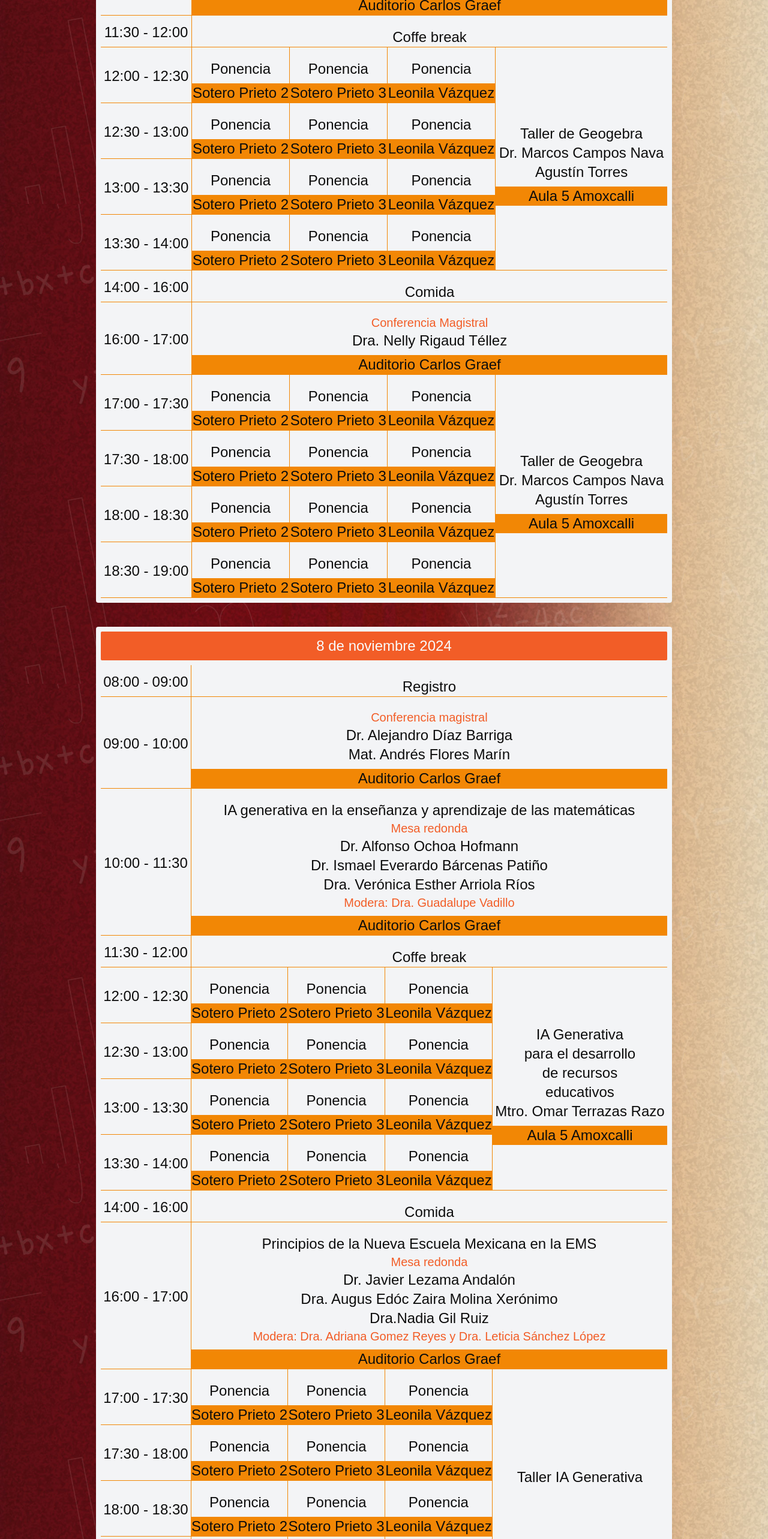
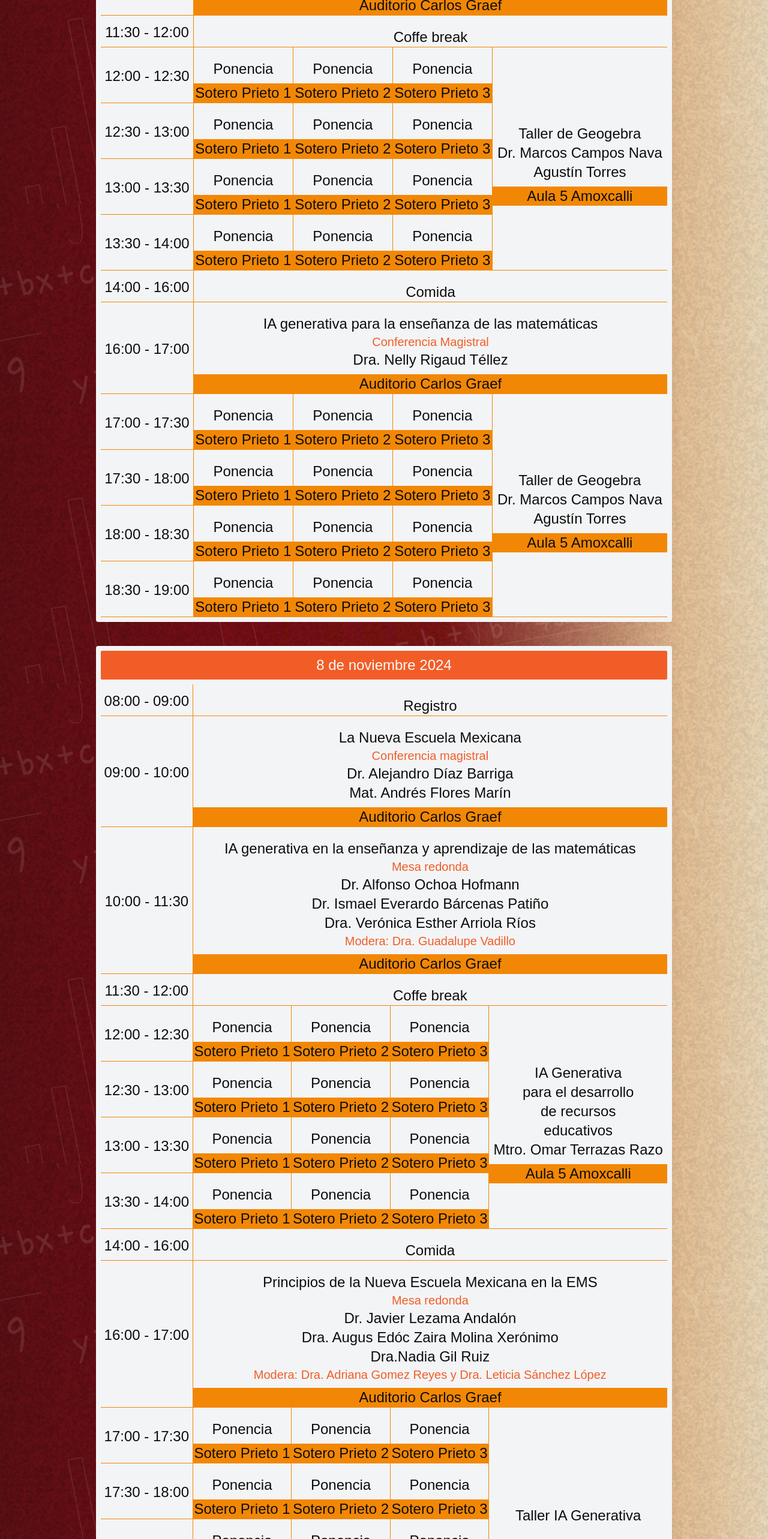
Before and after one commit to bunam-mx/matematicas-otono, a React (Vite) app: page / in a window 1280 px wide. Shown: the part 2060-4626 px from the top of the page at 60% size. Built offline with nearby package versions, Linux system fonts and the light colour scheme; a web font is replaced by a local one.

Commit message:
Cambio de salas de ponencias

```diff
--- a/Components/ScheduleBlock/November7th.jsx
+++ b/Components/ScheduleBlock/November7th.jsx
@@ -79,15 +79,15 @@ function November7th() {
             <td>12:00 - 12:30</td>
             <td>
               <h4>Ponencia</h4>
+              <p className="schedule__item__venue">Sotero Prieto 1</p>
+            </td>
+            <td>
+              <h4>Ponencia</h4>
               <p className="schedule__item__venue">Sotero Prieto 2</p>
             </td>
             <td>
               <h4>Ponencia</h4>
               <p className="schedule__item__venue">Sotero Prieto 3</p>
-            </td>
-            <td>
-              <h4>Ponencia</h4>
-              <p className="schedule__item__venue">Leonila Vázquez</p>
             </td>
             <td rowSpan="4">
               <h4>Taller de Geogebra</h4>
@@ -102,19 +102,8 @@ function November7th() {
             <td>12:30 - 13:00</td>
             <td>
               <h4>Ponencia</h4>
-              <p className="schedule__item__venue">Sotero Prieto 2</p>
+              <p className="schedule__item__venue">Sotero Prieto 1</p>
             </td>
-            <td>
-              <h4>Ponencia</h4>
-              <p className="schedule__item__venue">Sotero Prieto 3</p>
-            </td>
-            <td>
-              <h4>Ponencia</h4>
-              <p className="schedule__item__venue">Leonila Vázquez</p>
-            </td>
-          </tr>
-          <tr>
-            <td>13:00 - 13:30</td>
             <td>
               <h4>Ponencia</h4>
               <p className="schedule__item__venue">Sotero Prieto 2</p>
@@ -123,13 +112,13 @@ function November7th() {
               <h4>Ponencia</h4>
               <p className="schedule__item__venue">Sotero Prieto 3</p>
             </td>
+          </tr>
+          <tr>
+            <td>13:00 - 13:30</td>
             <td>
               <h4>Ponencia</h4>
-              <p className="schedule__item__venue">Leonila Vázquez</p>
+              <p className="schedule__item__venue">Sotero Prieto 1</p>
             </td>
-          </tr>
-          <tr>
-            <td>13:30 - 14:00</td>
             <td>
               <h4>Ponencia</h4>
               <p className="schedule__item__venue">Sotero Prieto 2</p>
@@ -138,9 +127,20 @@ function November7th() {
               <h4>Ponencia</h4>
               <p className="schedule__item__venue">Sotero Prieto 3</p>
             </td>
+          </tr>
+          <tr>
+            <td>13:30 - 14:00</td>
             <td>
               <h4>Ponencia</h4>
-              <p className="schedule__item__venue">Leonila Vázquez</p>
+              <p className="schedule__item__venue">Sotero Prieto 1</p>
+            </td>
+            <td>
+              <h4>Ponencia</h4>
+              <p className="schedule__item__venue">Sotero Prieto 2</p>
+            </td>
+            <td>
+              <h4>Ponencia</h4>
+              <p className="schedule__item__venue">Sotero Prieto 3</p>
             </td>
           </tr>
           <tr>
@@ -152,7 +152,7 @@ function November7th() {
           <tr>
             <td>16:00 - 17:00</td>
             <td colSpan="4">
-              <h4></h4>
+              <h4>IA generativa para la enseñanza de las matemáticas</h4>
               <h5>Conferencia Magistral</h5>
               <p>Dra. Nelly Rigaud Téllez</p>
               <p className="schedule__item__venue">Auditorio Carlos Graef</p>
@@ -162,15 +162,15 @@ function November7th() {
             <td>17:00 - 17:30</td>
             <td>
               <h4>Ponencia</h4>
+              <p className="schedule__item__venue">Sotero Prieto 1</p>
+            </td>
+            <td>
+              <h4>Ponencia</h4>
               <p className="schedule__item__venue">Sotero Prieto 2</p>
             </td>
             <td>
               <h4>Ponencia</h4>
               <p className="schedule__item__venue">Sotero Prieto 3</p>
-            </td>
-            <td>
-              <h4>Ponencia</h4>
-              <p className="schedule__item__venue">Leonila Vázquez</p>
             </td>
             <td rowSpan="4">
               <h4>Taller de Geogebra</h4>
@@ -185,19 +185,8 @@ function November7th() {
             <td>17:30 - 18:00</td>
             <td>
               <h4>Ponencia</h4>
-              <p className="schedule__item__venue">Sotero Prieto 2</p>
+              <p className="schedule__item__venue">Sotero Prieto 1</p>
             </td>
-            <td>
-              <h4>Ponencia</h4>
-              <p className="schedule__item__venue">Sotero Prieto 3</p>
-            </td>
-            <td>
-              <h4>Ponencia</h4>
-              <p className="schedule__item__venue">Leonila Vázquez</p>
-            </td>
-          </tr>
-          <tr>
-            <td>18:00 - 18:30</td>
             <td>
               <h4>Ponencia</h4>
               <p className="schedule__item__venue">Sotero Prieto 2</p>
@@ -206,13 +195,13 @@ function November7th() {
               <h4>Ponencia</h4>
               <p className="schedule__item__venue">Sotero Prieto 3</p>
             </td>
+          </tr>
+          <tr>
+            <td>18:00 - 18:30</td>
             <td>
               <h4>Ponencia</h4>
-              <p className="schedule__item__venue">Leonila Vázquez</p>
+              <p className="schedule__item__venue">Sotero Prieto 1</p>
             </td>
-          </tr>
-          <tr>
-            <td>18:30 - 19:00</td>
             <td>
               <h4>Ponencia</h4>
               <p className="schedule__item__venue">Sotero Prieto 2</p>
@@ -221,9 +210,20 @@ function November7th() {
               <h4>Ponencia</h4>
               <p className="schedule__item__venue">Sotero Prieto 3</p>
             </td>
+          </tr>
+          <tr>
+            <td>18:30 - 19:00</td>
             <td>
               <h4>Ponencia</h4>
-              <p className="schedule__item__venue">Leonila Vázquez</p>
+              <p className="schedule__item__venue">Sotero Prieto 1</p>
+            </td>
+            <td>
+              <h4>Ponencia</h4>
+              <p className="schedule__item__venue">Sotero Prieto 2</p>
+            </td>
+            <td>
+              <h4>Ponencia</h4>
+              <p className="schedule__item__venue">Sotero Prieto 3</p>
             </td>
           </tr>
         </tbody>
--- a/Components/ScheduleBlock/November8th.jsx
+++ b/Components/ScheduleBlock/November8th.jsx
@@ -15,7 +15,7 @@ function November8th() {
           <tr>
             <td>09:00 - 10:00</td>
             <td colSpan="4">
-              <h4></h4>
+              <h4>La Nueva Escuela Mexicana</h4>
               <h5>Conferencia magistral</h5>
               <ul>
                 <li>Dr. Alejandro Díaz Barriga</li>
@@ -48,15 +48,15 @@ function November8th() {
             <td>12:00 - 12:30</td>
             <td>
               <h4>Ponencia</h4>
+              <p className="schedule__item__venue">Sotero Prieto 1</p>
+            </td>
+            <td>
+              <h4>Ponencia</h4>
               <p className="schedule__item__venue">Sotero Prieto 2</p>
             </td>
             <td>
               <h4>Ponencia</h4>
               <p className="schedule__item__venue">Sotero Prieto 3</p>
-            </td>
-            <td>
-              <h4>Ponencia</h4>
-              <p className="schedule__item__venue">Leonila Vázquez</p>
             </td>
             <td rowSpan="4">
               <h4>IA Generativa<br/>para el desarrollo<br/>de recursos<br/>educativos</h4>
@@ -70,19 +70,8 @@ function November8th() {
             <td>12:30 - 13:00</td>
             <td>
               <h4>Ponencia</h4>
-              <p className="schedule__item__venue">Sotero Prieto 2</p>
+              <p className="schedule__item__venue">Sotero Prieto 1</p>
             </td>
-            <td>
-              <h4>Ponencia</h4>
-              <p className="schedule__item__venue">Sotero Prieto 3</p>
-            </td>
-            <td>
-              <h4>Ponencia</h4>
-              <p className="schedule__item__venue">Leonila Vázquez</p>
-            </td>
-          </tr>
-          <tr>
-            <td>13:00 - 13:30</td>
             <td>
               <h4>Ponencia</h4>
               <p className="schedule__item__venue">Sotero Prieto 2</p>
@@ -91,13 +80,13 @@ function November8th() {
               <h4>Ponencia</h4>
               <p className="schedule__item__venue">Sotero Prieto 3</p>
             </td>
+          </tr>
+          <tr>
+            <td>13:00 - 13:30</td>
             <td>
               <h4>Ponencia</h4>
-              <p className="schedule__item__venue">Leonila Vázquez</p>
+              <p className="schedule__item__venue">Sotero Prieto 1</p>
             </td>
-          </tr>
-          <tr>
-            <td>13:30 - 14:00</td>
             <td>
               <h4>Ponencia</h4>
               <p className="schedule__item__venue">Sotero Prieto 2</p>
@@ -106,9 +95,20 @@ function November8th() {
               <h4>Ponencia</h4>
               <p className="schedule__item__venue">Sotero Prieto 3</p>
             </td>
+          </tr>
+          <tr>
+            <td>13:30 - 14:00</td>
             <td>
               <h4>Ponencia</h4>
-              <p className="schedule__item__venue">Leonila Vázquez</p>
+              <p className="schedule__item__venue">Sotero Prieto 1</p>
+            </td>
+            <td>
+              <h4>Ponencia</h4>
+              <p className="schedule__item__venue">Sotero Prieto 2</p>
+            </td>
+            <td>
+              <h4>Ponencia</h4>
+              <p className="schedule__item__venue">Sotero Prieto 3</p>
             </td>
           </tr>
           <tr>
@@ -136,15 +136,15 @@ function November8th() {
             <td>17:00 - 17:30</td>
             <td>
               <h4>Ponencia</h4>
+              <p className="schedule__item__venue">Sotero Prieto 1</p>
+            </td>
+            <td>
+              <h4>Ponencia</h4>
               <p className="schedule__item__venue">Sotero Prieto 2</p>
             </td>
             <td>
               <h4>Ponencia</h4>
               <p className="schedule__item__venue">Sotero Prieto 3</p>
-            </td>
-            <td>
-              <h4>Ponencia</h4>
-              <p className="schedule__item__venue">Leonila Vázquez</p>
             </td>
             <td rowSpan="4">
               <h4>Taller IA Generativa</h4>
@@ -155,19 +155,8 @@ function November8th() {
             <td>17:30 - 18:00</td>
             <td>
               <h4>Ponencia</h4>
-              <p className="schedule__item__venue">Sotero Prieto 2</p>
+              <p className="schedule__item__venue">Sotero Prieto 1</p>
             </td>
-            <td>
-              <h4>Ponencia</h4>
-              <p className="schedule__item__venue">Sotero Prieto 3</p>
-            </td>
-            <td>
-              <h4>Ponencia</h4>
-              <p className="schedule__item__venue">Leonila Vázquez</p>
-            </td>
-          </tr>
-          <tr>
-            <td>18:00 - 18:30</td>
             <td>
               <h4>Ponencia</h4>
               <p className="schedule__item__venue">Sotero Prieto 2</p>
@@ -176,13 +165,13 @@ function November8th() {
               <h4>Ponencia</h4>
               <p className="schedule__item__venue">Sotero Prieto 3</p>
             </td>
+          </tr>
+          <tr>
+            <td>18:00 - 18:30</td>
             <td>
               <h4>Ponencia</h4>
-              <p className="schedule__item__venue">Leonila Vázquez</p>
+              <p className="schedule__item__venue">Sotero Prieto 1</p>
             </td>
-          </tr>
-          <tr>
-            <td>18:30 - 19:00</td>
             <td>
               <h4>Ponencia</h4>
               <p className="schedule__item__venue">Sotero Prieto 2</p>
@@ -191,9 +180,20 @@ function November8th() {
               <h4>Ponencia</h4>
               <p className="schedule__item__venue">Sotero Prieto 3</p>
             </td>
+          </tr>
+          <tr>
+            <td>18:30 - 19:00</td>
             <td>
               <h4>Ponencia</h4>
-              <p className="schedule__item__venue">Leonila Vázquez</p>
+              <p className="schedule__item__venue">Sotero Prieto 1</p>
+            </td>
+            <td>
+              <h4>Ponencia</h4>
+              <p className="schedule__item__venue">Sotero Prieto 2</p>
+            </td>
+            <td>
+              <h4>Ponencia</h4>
+              <p className="schedule__item__venue">Sotero Prieto 3</p>
             </td>
           </tr>
           <tr>
```
